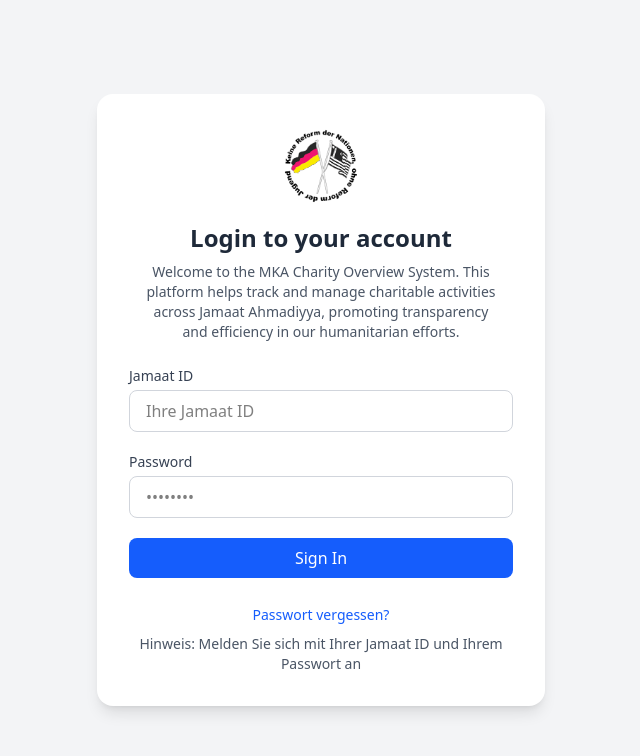
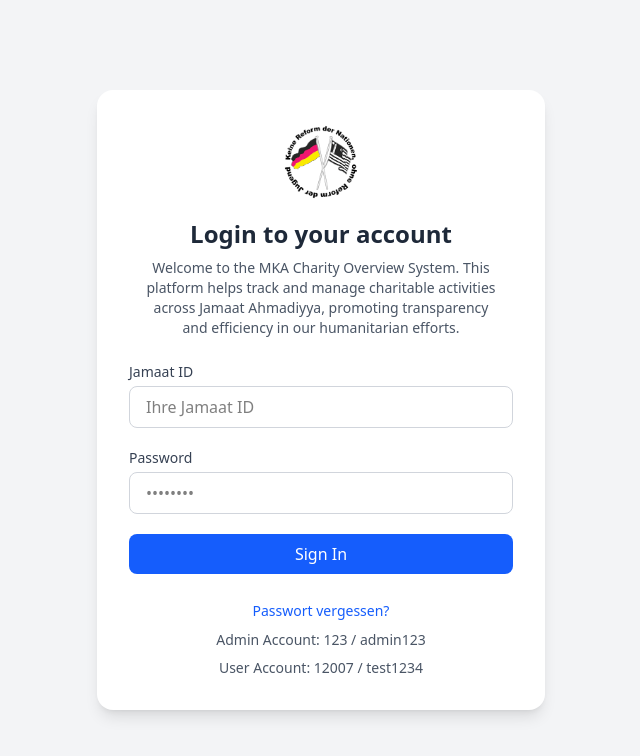
Before and after one commit to Wakar111/chanda-mka, a React (Vite) app: page /login in a window 1280 px wide. Shown: the top 756 px of the page, without its empty margins (319-959 px from the left). Built offline with nearby package versions, Linux system fonts and the light colour scheme; no server answers.

Commit message:
some fix

```diff
--- a/src/pages/Login.tsx
+++ b/src/pages/Login.tsx
@@ -17,7 +17,6 @@
         try {
             // Convert jamaatID to integer for database comparison
             const jamaatIDNumber = parseInt(jamaatID, 10);
-            console.log("Trying to login with jamaatID:", jamaatIDNumber);
 
             if (isNaN(jamaatIDNumber)) {
                 setError("Bitte geben Sie eine gültige Jamaat ID ein.")
@@ -31,24 +30,17 @@
                 .eq("jamaatID", jamaatIDNumber)
                 .maybeSingle()
 
-            console.log("User data:", userData);
-            console.log("User error:", userError);
-
             if (userError || !userData) {
                 setError("Jamaat ID nicht gefunden. Bitte überprüfen Sie Ihre Eingabe.")
                 console.error("Failed to find user:", userError);
                 return
             }
 
-            console.log("Found user, attempting login with email:", userData.email);
-
             // Sign in with the email and password
             const { error: authError } = await supabase.auth.signInWithPassword({
                 email: userData.email,
                 password,
             })
-
-            console.log("Auth error:", authError);
 
             if (authError) {
                 setError("Falsches Passwort. Bitte versuchen Sie es erneut.")
@@ -142,7 +134,10 @@
         </div>
         {/* small text with admin account in the center */}
         <p className="text-sm text-gray-600 mt-2 text-center">
-          Hinweis: Melden Sie sich mit Ihrer Jamaat ID und Ihrem Passwort an
+          Admin Account: 123 / admin123
+        </p>
+        <p className="text-sm text-gray-600 mt-2 text-center">
+          User Account: 12007 / test1234
         </p>
       </div>
     </div>
--- a/src/pages/ResetPassword.tsx
+++ b/src/pages/ResetPassword.tsx
@@ -17,11 +17,6 @@
     const hashParams = new URLSearchParams(window.location.hash.substring(1));
     const type = hashParams.get('type');
     const accessToken = hashParams.get('access_token');
-
-    console.log('Reset password page loaded');
-    console.log('Type:', type);
-    console.log('Access token present:', !!accessToken);
-    console.log('Full hash:', window.location.hash);
 
     if (!type || type !== 'recovery') {
       setStatus({ type: 'error', message: 'Ungültiger oder abgelaufener Link. Bitte fordern Sie einen neuen Link an.' });
```
Also changed, not shown: src/pages/admin/CreateUser.tsx (+0 -13 lines), src/pages/user/Home.tsx (+0 -10 lines).
